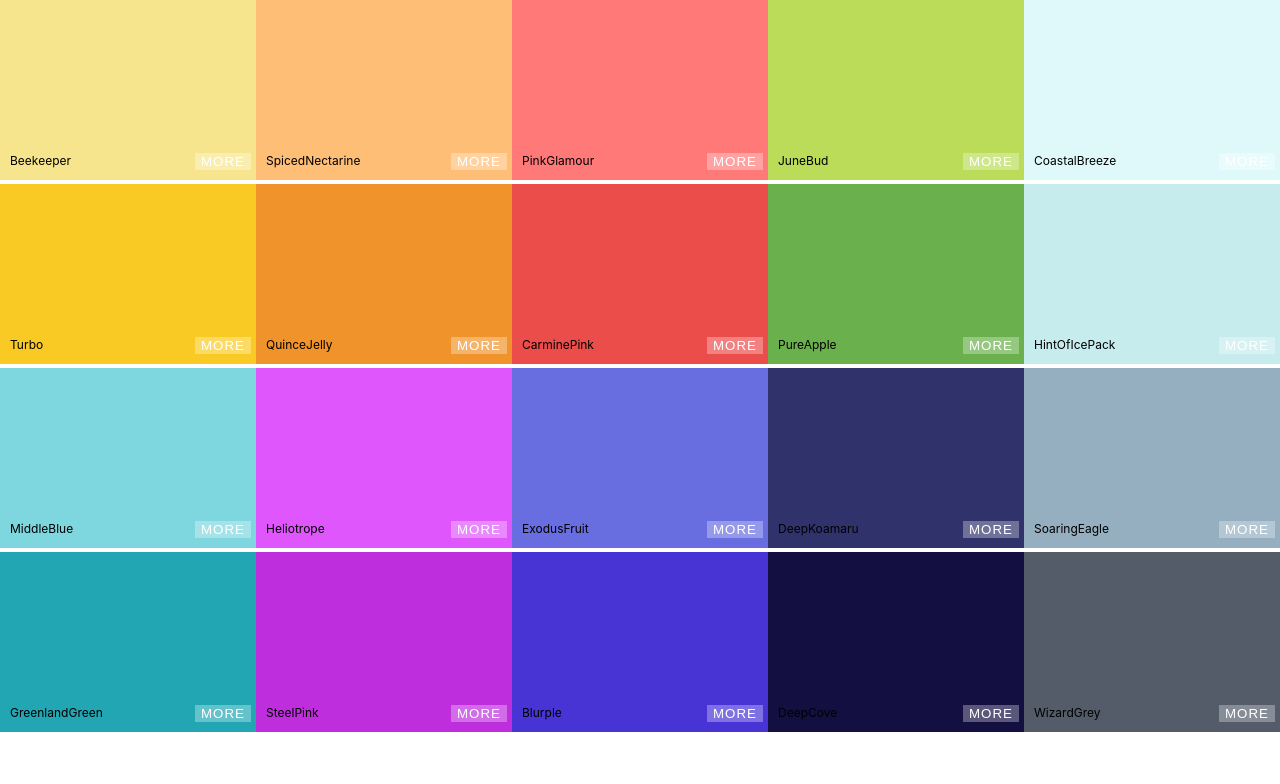
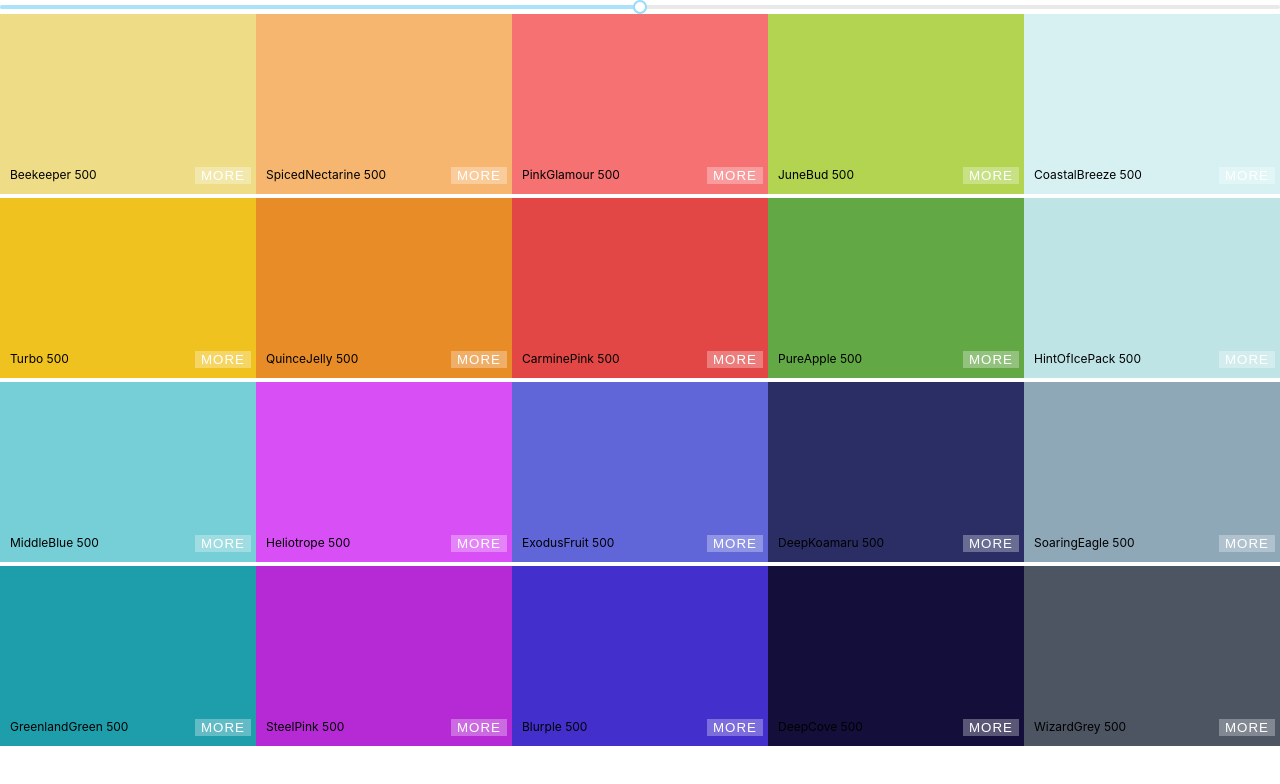
Before and after one commit to jamesv28/Color-Palette, a React (Create React App) app: page / in a window 1280 px wide. Shown: the top 784 px of the page. Built offline with nearby package versions, Linux system fonts and the light colour scheme.

Commit message:
added color slider

```diff
--- a/package.json
+++ b/package.json
@@ -5,6 +5,7 @@
   "dependencies": {
     "chroma-js": "^2.0.6",
     "hover.css": "^2.3.2",
+    "rc-slider": "^8.7.1",
     "react": "^16.10.2",
     "react-copy-to-clipboard": "^5.0.1",
     "react-dom": "^16.10.2",
--- a/src/App.js
+++ b/src/App.js
@@ -2,11 +2,12 @@
 import './App.css';
 import Palette from './Palette';
 import seedColors from './seedColors';
+import {generatePalette} from './helpers/colorHelpers';
 
 function App() {
   return (
     <div >
-      <Palette {...seedColors[4]} />
+      <Palette palette={generatePalette(seedColors[4])} />
     </div>
   );
 }
--- a/src/Palette.js
+++ b/src/Palette.js
@@ -1,14 +1,39 @@
 import React, { Component } from 'react';
 import ColorBox from './ColorBox';
+import Slider from 'rc-slider';
+import 'rc-slider/assets/index.css';
 
 class Palette extends Component {
 
+    constructor(props) {
+        super(props);
+        this.state = {
+            level: 500
+        }
+        this.changeLevel = this.changeLevel.bind(this);
+    }
+
+    changeLevel(level) {
+        this.setState({
+            level
+        })
+    }
+
     render() {
-        const colorBoxes = this.props.colors.map(color => (
-            <ColorBox background={color.color} name={color.name} />
+        const {colors} = this.props.palette;
+        const {level} = this.state;
+        const colorBoxes = colors[level].map(color => (
+            <ColorBox background={color.hex} name={color.name} />
         ))
         return (
             <div className="palette">
+                <Slider
+                    defaultValue={this.state.level}
+                    min={100}
+                    max={900}
+                    step={100}
+                    onAfterChange={this.changeLevel}
+                />
                 <div className="palette-colors">
                     {colorBoxes}
                 </div>
```
Also changed, not shown: 1 other file (tests, documents, lock files or other folders).
